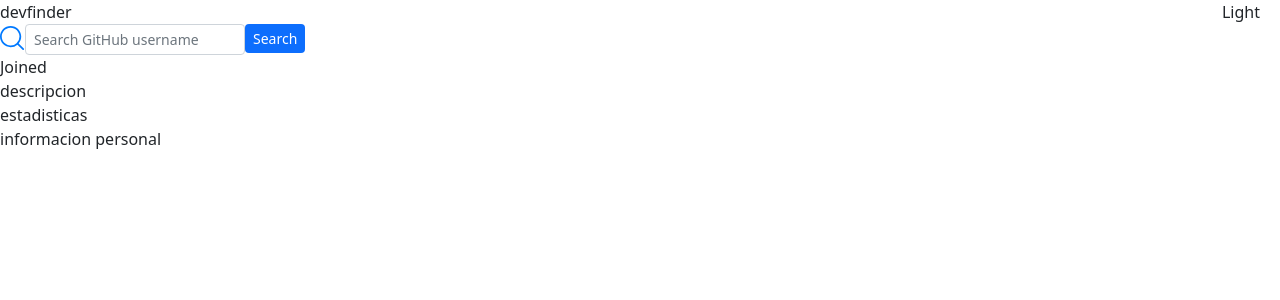
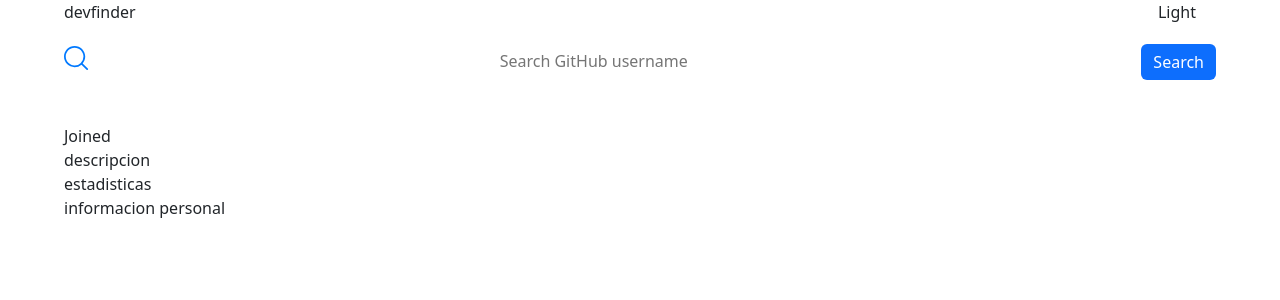
Before and after one commit to david3vc/github-user-search-app, a React (Vite) app: page / in a window 1280 px wide. Shown: the top 300 px of the page. Built offline with nearby package versions, Linux system fonts and the light colour scheme.

Commit message:
avance de estilos css y carga de datos

```diff
--- a/src/components/Principal.jsx
+++ b/src/components/Principal.jsx
@@ -1,3 +1,4 @@
+import '../styles/principal.css'
 
 const Principal = ({ data }) => {
 
@@ -5,6 +6,7 @@ const Principal = ({ data }) => {
     <div className="principal-contenedor">
       <div className="principal-contenedor__header">
         <div className="foto-perfil">
+          <img src={data?.avatar_url} className="foto-perfil__img img-fluid" />
         </div>
         <div className="usuario">
           <div className="usuario__nombre">
--- a/src/components/Search.jsx
+++ b/src/components/Search.jsx
@@ -1,7 +1,6 @@
 import { useEffect } from "react";
 import { Button } from "react-bootstrap";
 import { useFormik } from "formik";
-import Form from "react-bootstrap/Form";
 import useGetUser from "./useGetUser";
 import "../styles/search.css";
 import iconoLupa from "../assets/icon-search.svg";
@@ -28,26 +27,24 @@ const Search = ({ setData }) => {
   };
 
   return (
-    <div className="search-contenedor">
+    <div className="search-contenedor d-flex justify-content-between">
       <div className="search-contenedor__lupa">
         <img src={iconoLupa} />
       </div>
-      <div className="search-contenedor__input">
-        <Form.Control
-          size="sm"
+      <div className="search-contenedor__input mt-1">
+        <input
           type="text"
           name="search"
-          placeholder='Search GitHub username'
-          className='input__sin-border'
+          placeholder="Search GitHub username"
+          className="input__sin-border"
           value={formik.values.search}
           onChange={formik.handleChange}
-          onBlur={formik.handleBlur}
         />
       </div>
       <div className="search-contenedor__boton">
         <Button
           variant="primary"
-          size="sm"
+          size="md"
           className="border-0"
           onClick={formik.handleSubmit}
         >
--- a/src/styles/principal.css
+++ b/src/styles/principal.css
@@ -0,0 +1,13 @@
+.principal-contenedor {
+  display: flex;
+  margin: 0px 5%;
+  flex-direction: column;
+}
+
+.foto-perfil {
+  width: 20%;
+}
+
+.foto-perfil__img {
+  border-radius: 50%;
+}
--- a/src/styles/search.css
+++ b/src/styles/search.css
@@ -1,5 +1,8 @@
 .search-contenedor {
   display: flex;
+  margin: 20px 5%;
+  border-radius: 15px;
+/*  background-color: gray;*/
 }
 
 .input__sin-border {
--- a/src/styles/title.css
+++ b/src/styles/title.css
@@ -1,5 +1,6 @@
 .title-contenedor {
   display: flex;
+  margin: 0px 5%;
   flex-direction: row;
   justify-content: space-between;
 }
```
